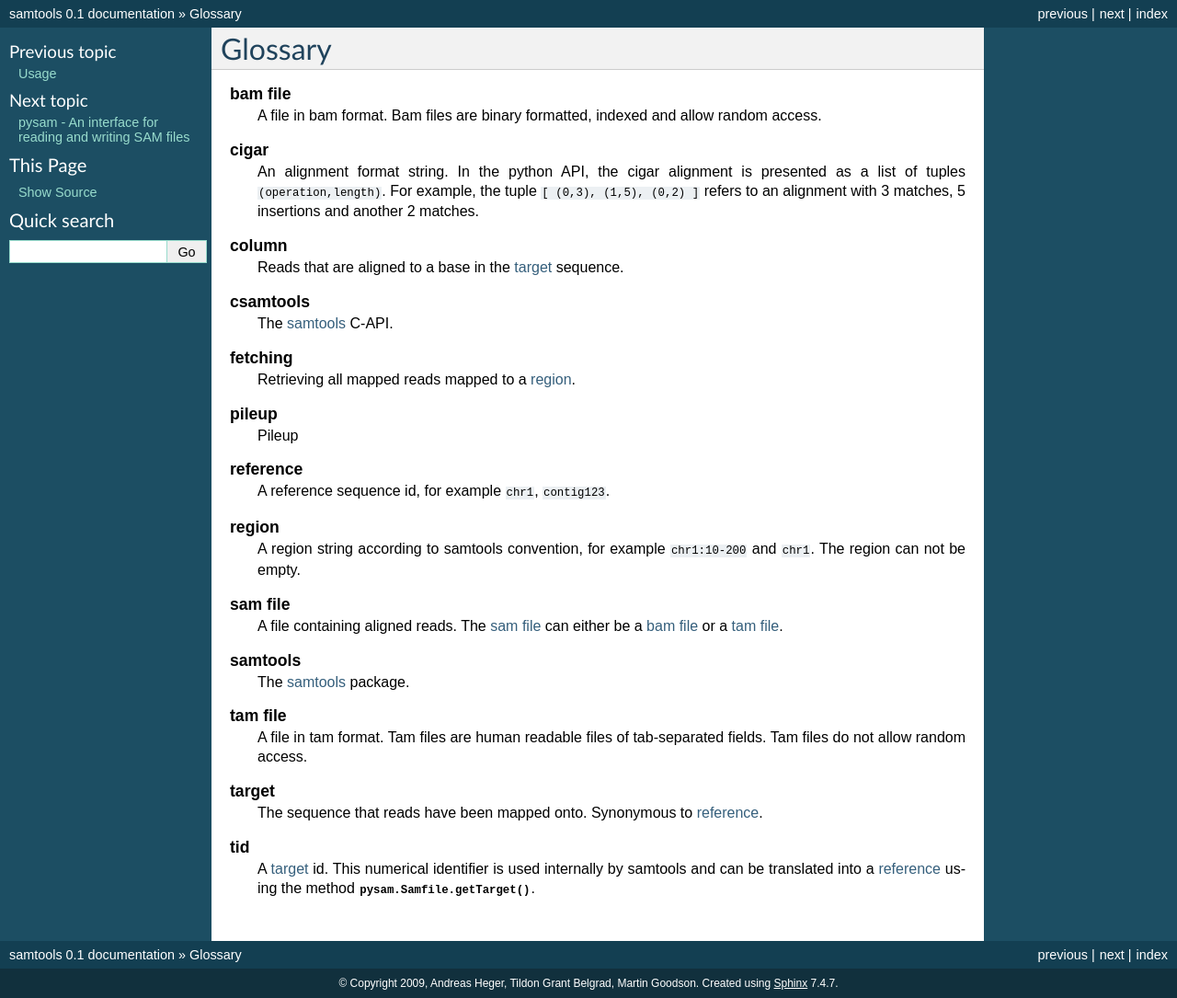
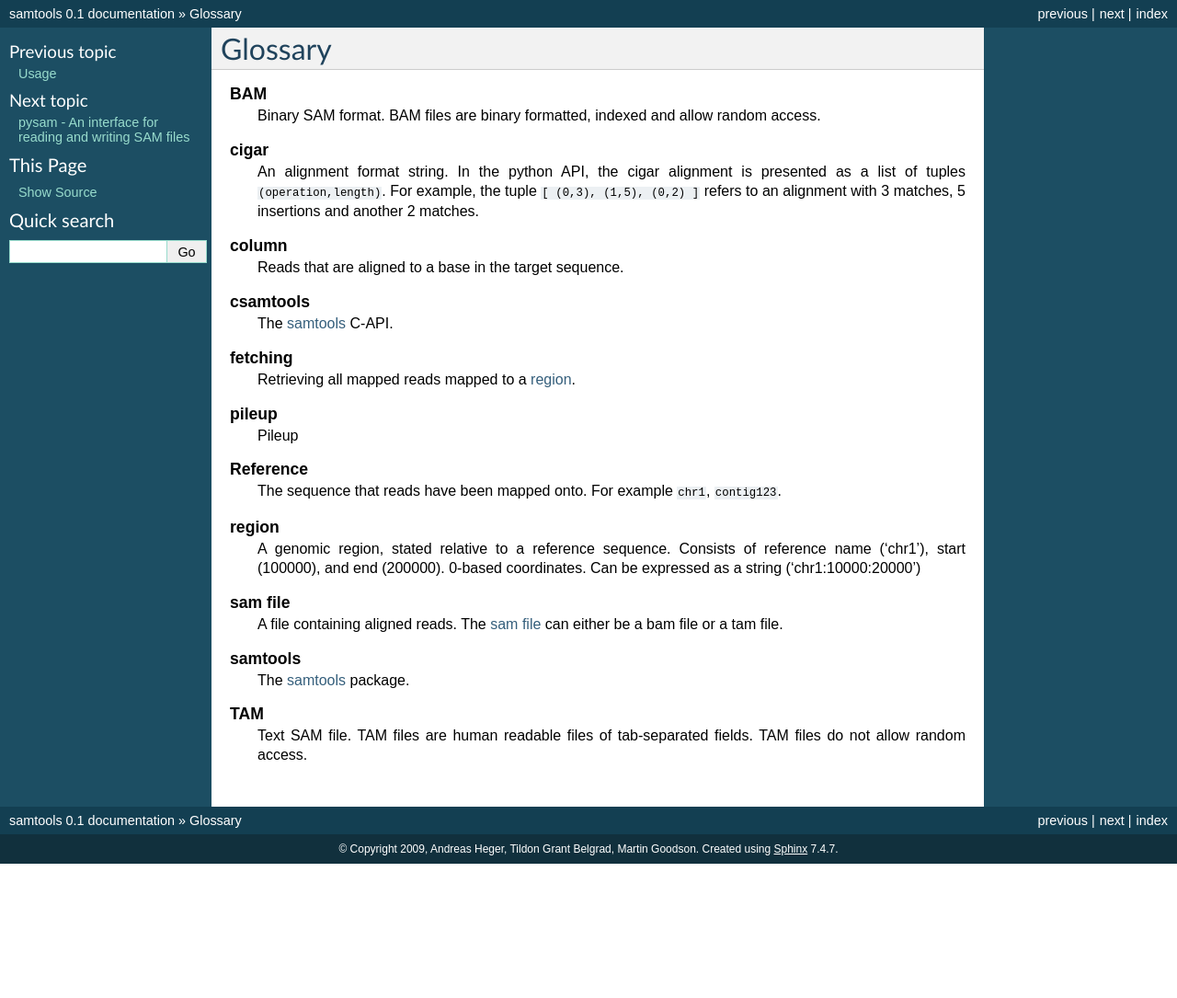
Before and after one commit to pysam-developers/pysam, a Sphinx documentation site: the page built from doc/glossary.rst, in a window 1280 px wide. Shown: the whole page at 92% size. Built offline with Sphinx 7.4.7, drawn with Linux system fonts in a browser that asks for light colours; after the commit the page ends 939 px from its top, so only the background shows below that.

Commit message:
changed targets to references and cleaned up documentation

```diff
--- a/doc/glossary.rst
+++ b/doc/glossary.rst
@@ -12,23 +12,21 @@
       and another 2 matches.
 
    region
-      A region string according to samtools convention, for example
-      ``chr1:10-200`` and ``chr1``. The region can not be empty.
+      A genomic region, stated relative to a reference sequence. Consists of reference name ('chr1'), start (100000), and end (200000). 0-based coordinates. Can be expressed as a string ('chr1:10000:20000')
 
    column
       Reads that are aligned to a base in the :term:`target` sequence.
 
-   target
-      The sequence that reads have been mapped onto. Synonymous to
-      :term:`reference`.
+   Reference
+      The sequence that reads have been mapped onto. For example ``chr1``, ``contig123``.
 
-   bam file
-       A file in bam format. Bam files are binary formatted, indexed and
+   BAM
+       Binary SAM format. BAM files are binary formatted, indexed and
        allow random access.
 
-   tam file
-       A file in tam format. Tam files are human readable files of
-       tab-separated fields. Tam files do not allow random access.
+   TAM
+       Text SAM file. TAM files are human readable files of
+       tab-separated fields. TAM files do not allow random access.
 
    sam file
        A file containing aligned reads. The :term:`sam file` can either
@@ -46,12 +44,5 @@
    fetching
       Retrieving all mapped reads mapped to a :term:`region`.
 
-   tid
-      A :term:`target` id. This numerical identifier is used internally
-      by samtools and can be translated into a :term:`reference` using
-      the method :meth:`pysam.Samfile.getTarget`.
-
-   reference
-      A reference sequence id, for example ``chr1``, ``contig123``.
 
 .. _samtools: http://samtools.sourceforge.net
```
Also changed, not shown: doc/api.rst (+1 -8 lines), 2 other files.
